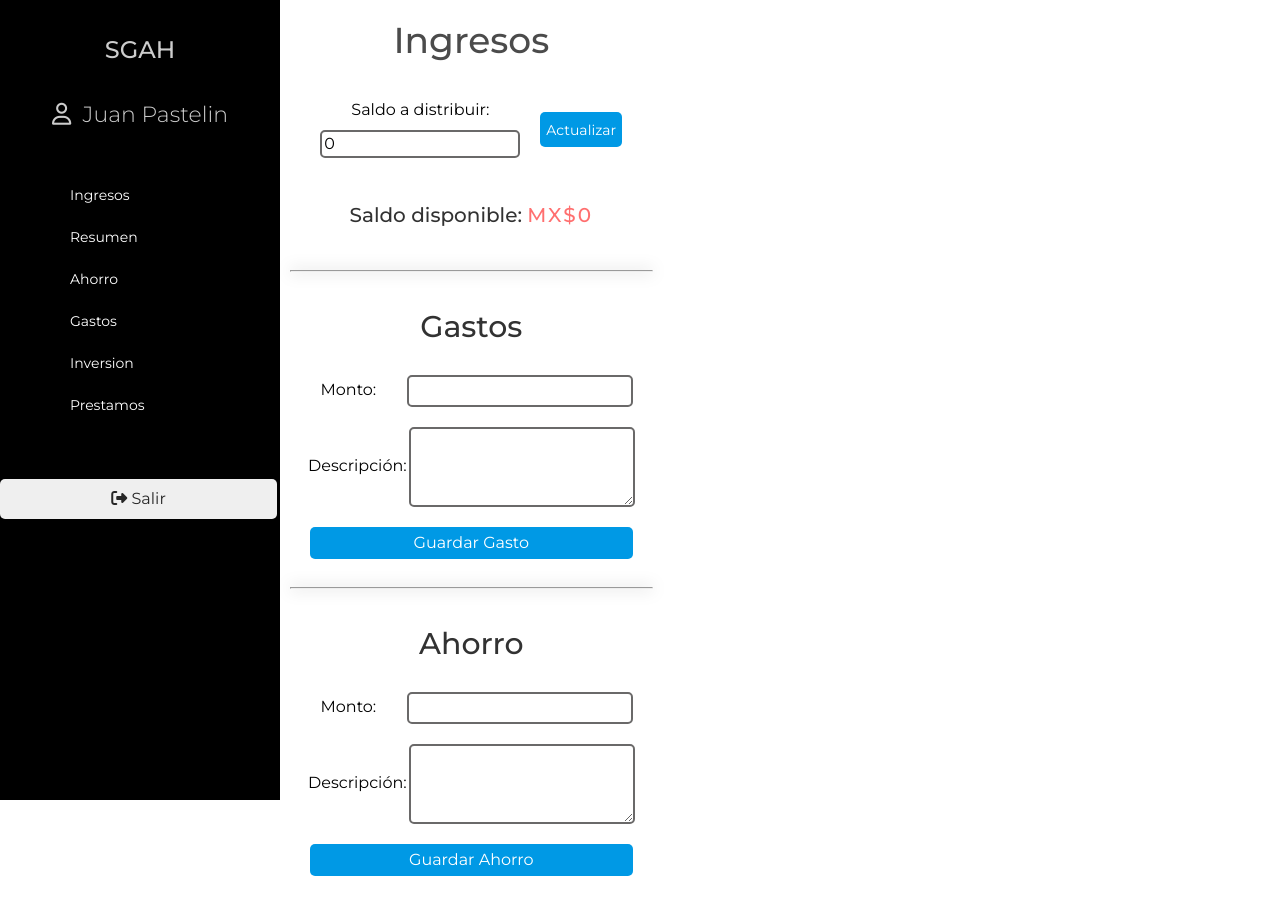
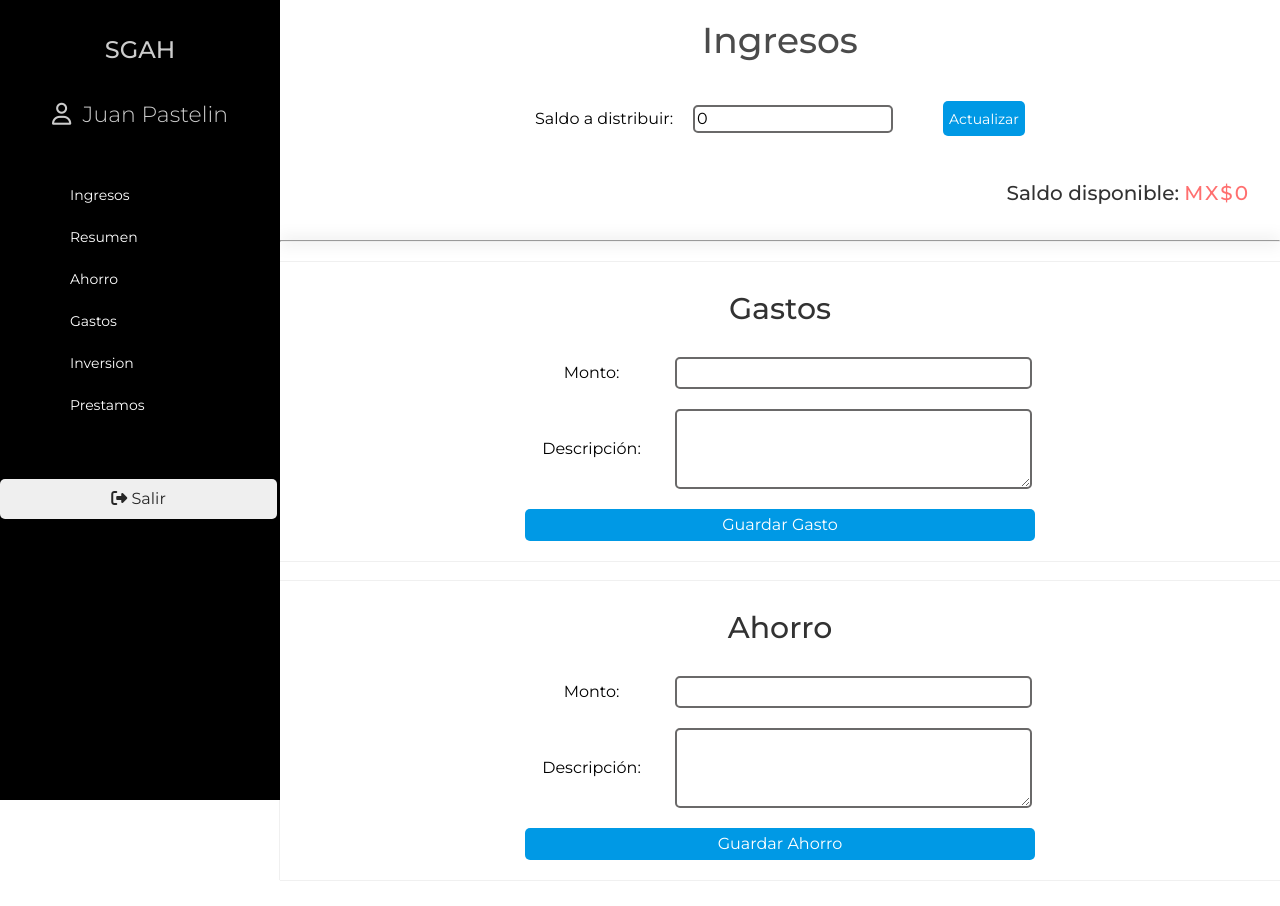
Before and after one commit to pastelin/sgah-app, a React (Vite) app: page / in a window 1280 px wide. Built offline with nearby package versions, Linux system fonts and the light colour scheme.

Commit message:
Se implementa responsive al modulo ingresos

```diff
--- a/src/css/app.css
+++ b/src/css/app.css
@@ -577,11 +577,17 @@ hr {
 .formulario .icon__close button:hover {
   color: #ff4c4c;
 }
-.formulario .contenedor__formulario {
+.formulario .contenedor__formulario-ingresos {
   max-width: 50rem;
   min-width: 30rem;
   padding: 2rem;
   margin: auto;
+}
+@media (min-width: 992px) {
+  .formulario .contenedor__formulario-ingresos {
+    width: 55rem;
+    max-width: 55rem;
+  }
 }
 .formulario .contenedor__formulario-overlay {
   width: 90%;
@@ -594,22 +600,22 @@ hr {
   margin-top: 10rem;
   box-shadow: 0 0 15px rgba(0, 0, 0, 0.35);
 }
-.formulario .contenedor__formulario h3,
+.formulario .contenedor__formulario-ingresos h3,
 .formulario .contenedor__formulario-overlay h3 {
   font-size: 2.4rem;
   margin: 1rem auto 3rem;
 }
 @media (min-width: 768px) {
-  .formulario .contenedor__formulario h3,
+  .formulario .contenedor__formulario-ingresos h3,
   .formulario .contenedor__formulario-overlay h3 {
     font-size: 3rem;
   }
 }
-.formulario .contenedor__formulario p,
+.formulario .contenedor__formulario-ingresos p,
 .formulario .contenedor__formulario-overlay p {
   color: #ff4c4c;
 }
-.formulario .contenedor__formulario span,
+.formulario .contenedor__formulario-ingresos span,
 .formulario .contenedor__formulario-overlay span {
   letter-spacing: 0.1rem;
 }
@@ -792,32 +798,40 @@ hr {
   opacity: 0.8;
 }
 
-.contenedor__montos {
+.contenedor__montos,
+.contenedor__monto {
   text-align: right;
 }
-@media (min-width: 768px) {
-  .contenedor__montos {
-    display: flex;
-    justify-content: space-around;
-  }
-}
 .contenedor__montos h3,
-.contenedor__montos p {
+.contenedor__montos p,
+.contenedor__monto h3,
+.contenedor__monto p {
   font-size: 1.6rem;
   font-weight: 500;
   margin: 3rem;
   opacity: 0.8;
 }
 .contenedor__montos h3 span,
-.contenedor__montos p span {
+.contenedor__montos p span,
+.contenedor__monto h3 span,
+.contenedor__monto p span {
   letter-spacing: 0.2rem;
   color: #ff4c4c;
 }
 @media (min-width: 992px) {
   .contenedor__montos h3,
-  .contenedor__montos p {
+  .contenedor__montos p,
+  .contenedor__monto h3,
+  .contenedor__monto p {
     font-size: 2rem;
     margin: 4rem 3rem 3rem;
+  }
+}
+
+@media (min-width: 768px) {
+  .contenedor__montos {
+    display: flex;
+    justify-content: space-around;
   }
 }
 
@@ -826,7 +840,7 @@ hr {
 }
 
 .contenedor__ingresos {
-  margin: 1rem;
+  width: 100%;
 }
 
 .group__ingresos {
@@ -835,12 +849,30 @@ hr {
   align-items: center;
   justify-content: center;
 }
+@media (min-width: 768px) {
+  .group__ingresos {
+    gap: 0;
+    justify-content: space-evenly;
+  }
+}
+@media (min-width: 992px) {
+  .group__ingresos {
+    gap: 5rem;
+    justify-content: center;
+  }
+}
 
 .group__input {
   display: flex;
   flex-direction: column;
   align-items: center;
   gap: 1rem;
+}
+@media (min-width: 768px) {
+  .group__input {
+    gap: 2rem;
+    flex-direction: row;
+  }
 }
 .group__input label {
   font-size: 1.4rem;
@@ -873,3 +905,21 @@ hr {
 .btn-ingreso-actualiza:hover {
   opacity: 0.8;
 }
+
+@media (min-width: 1300px) {
+  .contenedor__formularios {
+    display: flex;
+    justify-content: space-evenly;
+  }
+}
+.contenedor__formularios .formulario {
+  margin-top: 2rem;
+  margin-bottom: 2rem;
+  box-shadow: 0 0 1px rgba(0, 0, 0, 0.35);
+}
+@media (min-width: 1300px) {
+  .contenedor__formularios .formulario {
+    margin-top: 5rem;
+    box-shadow: 0 0 15px rgba(0, 0, 0, 0.35);
+  }
+}
--- a/src/scss/layout/_detalle.scss
+++ b/src/scss/layout/_detalle.scss
@@ -51,13 +51,9 @@
 	}
 }
 
-.contenedor__montos {
+.contenedor__montos,
+.contenedor__monto {
 	text-align: right;
-
-	@include m.tablet {
-		display: flex;
-		justify-content: space-around;
-	}
 
 	h3,
 	p {
@@ -77,6 +73,13 @@
 	}
 }
 
+.contenedor__montos {
+	@include m.tablet {
+		display: flex;
+		justify-content: space-around;
+	}
+}
+
 .display--none {
 	display: none;
 }
--- a/src/scss/layout/_formulario.scss
+++ b/src/scss/layout/_formulario.scss
@@ -34,11 +34,17 @@
 		}
 	}
 
-	.contenedor__formulario {
+	.contenedor__formulario-ingresos {
 		max-width: 50rem;
 		min-width: v.$minWidth;
 		padding: 2rem;
 		margin: auto;
+
+        @include m.desktop {
+            width: 55rem;
+            max-width: 55rem;
+
+        }
 	}
 
 	.contenedor__formulario-overlay {
@@ -53,7 +59,7 @@
 		box-shadow: 0 0 15px rgba(0, 0, 0, 0.35);
 	}
 
-	.contenedor__formulario,
+	.contenedor__formulario-ingresos,
 	.contenedor__formulario-overlay {
 		h3 {
 			font-size: 2.4rem;
--- a/src/scss/layout/_ingresos.scss
+++ b/src/scss/layout/_ingresos.scss
@@ -2,7 +2,7 @@
 @use './base/variables' as v;
 
 .contenedor__ingresos {
-	margin: 1rem;
+    width: 100%;
 }
 
 .group__ingresos {
@@ -11,6 +11,16 @@
     align-items: center;
     justify-content: center;
 
+    @include m.tablet {
+        gap: 0;
+        justify-content: space-evenly;
+    }
+
+    @include m.desktop {
+        gap: 5rem;
+        justify-content: center;
+    }
+
 }
 
 .group__input {
@@ -18,6 +28,11 @@
 	flex-direction: column;
 	align-items: center;
 	gap: 1rem;
+
+    @include m.tablet {
+        gap: 2rem;
+        flex-direction: row;
+    }
 
 	label {
         font-size: 1.4rem;
@@ -53,3 +68,21 @@
 		opacity: 0.8;
 	}
 }
+
+.contenedor__formularios {
+    @include m.desktopXL {
+        display: flex;
+        justify-content: space-evenly;
+    }
+
+    .formulario {
+        margin-top: 2rem;
+        margin-bottom: 2rem;
+        box-shadow: 0 0 1px rgba(0, 0, 0, 0.35);
+
+        @include m.desktopXL {
+            margin-top: 5rem;
+            box-shadow: 0 0 15px rgba(0, 0, 0, 0.35);
+        }
+    }
+}
--- a/src/sgah/pages/SgahIngresosPage.jsx
+++ b/src/sgah/pages/SgahIngresosPage.jsx
@@ -91,8 +91,7 @@ export const SgahIngresosPage = () => {
 	};
 
 	return (
-		<aside className="ingresos">
-			<div className="contenedor__ingresos">
+		<aside className="contenedor__ingresos">
 			<h2>Ingresos</h2>
 
 			<div className="group__ingresos">
@@ -118,7 +117,7 @@ export const SgahIngresosPage = () => {
 					Actualizar
 				</button>
 			</div>
-				<div className="contenedor__montos">
+			<div className="contenedor__monto">
 				<p>
 					Saldo disponible: <span>{formatCurrency(saldoIngreso - saldoUsado)}</span>
 				</p>
@@ -126,8 +125,9 @@ export const SgahIngresosPage = () => {
 
 			<hr />
 
+			<section className="contenedor__formularios">
 				<section className="formulario">
-					<div className="contenedor__formulario">
+					<div className="contenedor__formulario-ingresos">
 						<h3>Gastos</h3>
 						<form onSubmit={onSubmitGastos}>
 							<div className="form__group">
@@ -168,10 +168,10 @@ export const SgahIngresosPage = () => {
 					</div>
 				</section>
 
-				<hr />
+				{/* <hr /> */}
 
 				<section className="formulario">
-					<div className="contenedor__formulario">
+					<div className="contenedor__formulario-ingresos">
 						<h3>Ahorro</h3>
 						<form onSubmit={onSubmitAhorro}>
 							<div className="form__group">
@@ -211,7 +211,7 @@ export const SgahIngresosPage = () => {
 						</form>
 					</div>
 				</section>
-			</div>
+			</section>
 		</aside>
 	);
 };
```
Lines whose indentation alone changed are shown as unchanged.
